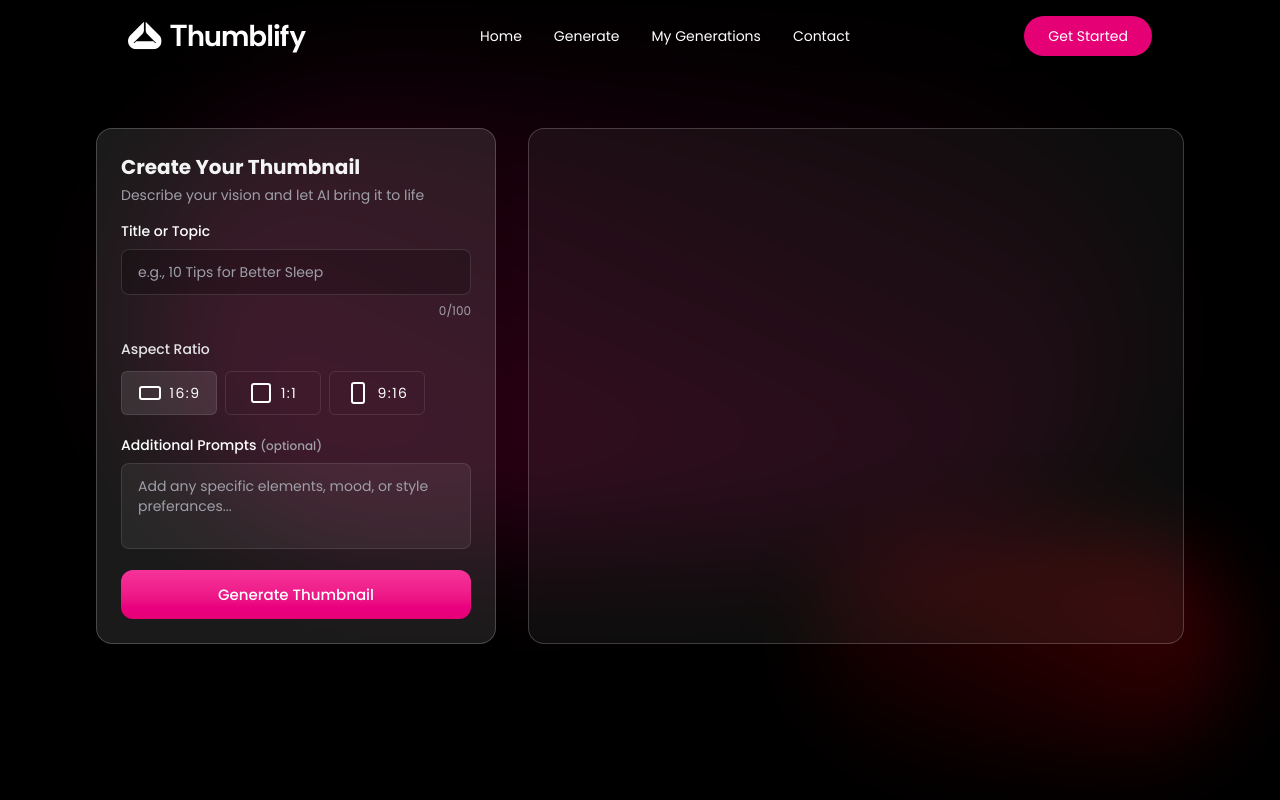
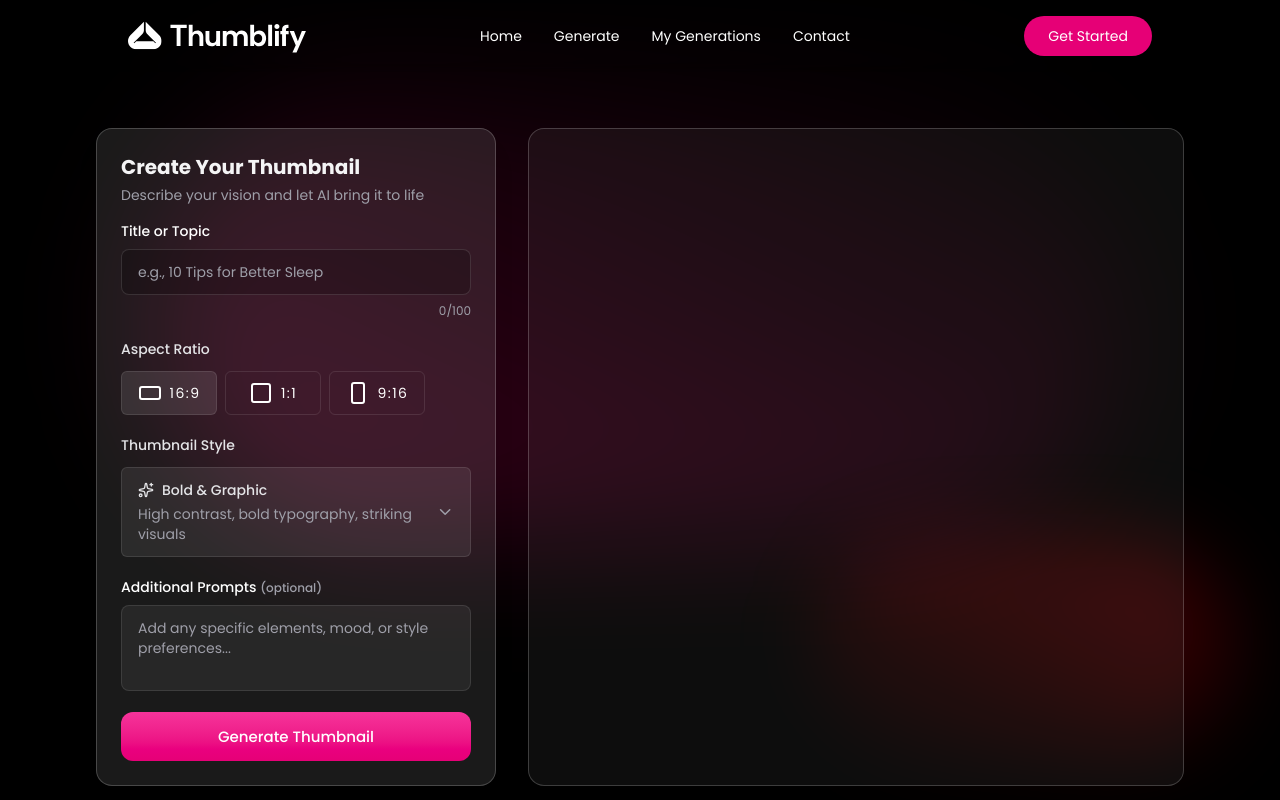
Before and after one commit to ishapanchal07/Thumbnail-Generator, a React (Vite) app in the folder client/: page /generate in a window 1280 px wide. Shown: the top 800 px of the page. Built offline with nearby package versions, Linux system fonts and the light colour scheme.

Commit message:
schemeselector added

```diff
--- /dev/null
+++ b/client/src/components/ColorSchemeSelector.tsx
@@ -0,0 +1,22 @@
+import { colorSchemes } from "../assets/assets";
+
+const ColorSchemeSelector = ({value, onChange} : {value: string; onChange: (color: string)=>void}) => {
+    return (
+        <div className="space-y-3">
+            <label className="block text-sm font-medium text-zinc-200">Color Scheme</label>
+            <div className="grid grid-cols-6 gap-3">{colorSchemes.map((scheme)=>(
+                <button key={scheme.id}
+                onClick={()=>onChange(scheme.id)}
+                className={`relative rounded;lg transition-all $ {valur === scheme.id && 'ring-2 ring-pink-500'}`}
+                title={scheme.name}>
+                    <div className="flex h-10 rounded-lg overflow-hidden">{scheme.colors.map(()=> (
+                        <div key={i} className="flex-1" style={{backgroundColor: color}} />
+                    ))}</div>
+                </button>
+            ))}</div>
+            <p className="text=xs text-zinc-400">Selected: {colorSchemes.find((s)=> s.id === value)?.name}</p>
+        </div>
+    )
+}
+
+export default ColorSchemeSelector
--- a/client/src/components/StyleSelector.tsx
+++ b/client/src/components/StyleSelector.tsx
@@ -1,9 +1,89 @@
-import React from "react";
+import type React from "react";
+import {
+  ChevronDownIcon,
+  CpuIcon,
+  ImageIcon,
+  PenToolIcon,
+  SparklesIcon,
+  SquareIcon,
+} from "lucide-react";
+import { thumbnailStyles, type ThumbnailStyle } from "../assets/assets";
 
-const StyleSelector = () =>{
-    return (
-        <div></div>
-    )
-}
+type StyleSelectorProps = {
+  value: ThumbnailStyle;
+  onChange: (style: ThumbnailStyle) => void;
+  isOpen: boolean;
+  setIsOpen: (open: boolean) => void;
+};
 
-export default StyleSelector
+const StyleSelector = ({
+  value,
+  onChange,
+  isOpen,
+  setIsOpen,
+}: StyleSelectorProps) => {
+  const styleDescriptions: Record<ThumbnailStyle, string> = {
+    "Bold & Graphic": "High contrast, bold typography, striking visuals",
+    Minimalist: "Clean, simple, lots of white space",
+    Photorealistic: "Photo-based, natural looking",
+    Illustrated: "Hand-drawn, artistic, creative",
+    "Tech/Futuristic": "Modern, sleek, tech-inspired",
+  };
+
+  const styleIcons: Record<ThumbnailStyle, React.ReactNode> = {
+    "Bold & Graphic": <SparklesIcon className="h-4 w-4" />,
+    Minimalist: <SquareIcon className="h-4 w-4" />,
+    Photorealistic: <ImageIcon className="h-4 w-4" />,
+    Illustrated: <PenToolIcon className="h-4 w-4" />,
+    "Tech/Futuristic": <CpuIcon className="h-4 w-4" />,
+  };
+
+  return (
+    <div className="relative space-y-3 dark">
+      <label className="block text-sm font-medium text-zinc-200">
+        Thumbnail Style
+      </label>
+
+      <button
+        type="button"
+        onClick={() => setIsOpen(!isOpen)}
+        className="flex w-full items-center justify-between rounded-md border px-4 py-3 text-left transition bg-white/8 border-white/10 text-zinc-200 hover:bg-white/12"
+      >
+        <div className="space-y-1">
+          <div className="flex items-center gap-2 font-medium">
+            {styleIcons[value]}
+            <span>{value}</span>
+          </div>
+          <p className="text-sm text-zinc-400">
+            {styleDescriptions[value]}
+          </p>
+        </div>
+
+        <ChevronDownIcon
+          className={`h-5 w-5 text-zinc-400 transition-transform ${
+            isOpen ? "rotate-180" : ""
+          }`}
+        />
+      </button>
+
+      {isOpen && (
+        <div className="absloute bottom-0 bottom-0 z-50 mt-1 w-full rounded-md border border-white/12 bg-black/20 backdroup-blur-3xl shadow-lg">
+            {thumbnailStyles.map((style)=>(
+            <button key={style}
+            type="button"
+            onClick={()=> {onChange(style); setIsOpen(false);}}
+            className="flex w-full items-start gap-3 px-4 py-3 text-left transition hover:bg-black/30"
+            >
+                <div className="mt-0.5">{styleIcons[style]}</div>
+                <div>
+                    <p className="font-medium">{style}</p>
+                    <p className="text-xs text-zinc-400">{styleDescriptions[style]}</p>
+                </div>
+            </button>
+        ))}</div>
+      )}
+    </div>
+  );
+};
+
+export default StyleSelector;
--- a/client/src/pages/Generate.tsx
+++ b/client/src/pages/Generate.tsx
@@ -1,8 +1,14 @@
 import { useParams } from "react-router-dom";
 import { useState } from "react";
-import { colorSchemes, type AspectRatio, type IThumbnail, type ThumbnailStyle } from "../assets/assets";
+import {
+  colorSchemes,
+  type AspectRatio,
+  type IThumbnail,
+  type ThumbnailStyle,
+} from "../assets/assets";
 import SoftBackdrop from "../components/SoftBackdrop";
 import AspectRatioSelector from "../components/AspectRatioSelector";
+import StyleSelector from "../components/StyleSelector";
 
 const Generate = () => {
   const { id } = useParams<{ id?: string }>();
@@ -10,14 +16,15 @@ const Generate = () => {
   const [title, setTitle] = useState<string>("");
   const [additionalDetails, setAdditionalDetails] = useState<string>("");
   const [thumbnail, setThumbnail] = useState<IThumbnail | null>(null);
-  const [loading, setLoading] = useState(false)
+  const [loading, setLoading] = useState(false);
 
-  const [aspectRatio, setAspectRatio] = useState<AspectRatio>('16:9')
-  const [colorScheme, setColorSchemeId] = useState<string>(colorSchemes[0].id)
-  const [style, setStyle] = useState<ThumbnailStyle>('Blod & Graphic')
+  const [aspectRatio, setAspectRatio] = useState<AspectRatio>("16:9");
+  const [colorScheme, setColorSchemeId] = useState<string>(
+    colorSchemes[0].id
+  );
+  const [style, setStyle] = useState<ThumbnailStyle>("Bold & Graphic");
 
-
-  const [styleDroupdownOpen, setDroupdowanOpen] = useState(false)
+  const [styleDropdownOpen, setStyleDropdownOpen] = useState(false);
 
   return (
     <>
@@ -26,7 +33,6 @@ const Generate = () => {
       <div className="pt-24 min-h-screen">
         <main className="max-w-6xl mx-auto px-4 sm:px-6 lg:px-8 py-8 pb-28 lg:pb-8">
           <div className="grid lg:grid-cols-[400px_1fr] gap-8">
-
             {/* LEFT PANEL */}
             <div className={`space-y-6 ${id ? "pointer-events-none" : ""}`}>
               <div className="p-6 rounded-2xl bg-white/10 border border-white/20 shadow-xl space-y-4">
@@ -38,40 +44,75 @@ const Generate = () => {
                     Describe your vision and let AI bring it to life
                   </p>
                 </div>
+
                 <div className="space-y-5">
                   {/* TITLE INPUT */}
                   <div className="space-y-2">
-                    <label className="block text-sm font-medium">Title or Topic</label>
-                    <input type="text" value={title} onChange={(e)=>setTitle(e.target.value)} maxLength={100} placeholder="e.g., 10 Tips for Better Sleep" className="w-full px-4 py-3 rounded-lg border border-white/12 bg-black/20 text-zinc-100 placeholder:text-zinc-400 focus:outline-none focus:ring-2 focus:ring-pink-500" />
+                    <label className="block text-sm font-medium">
+                      Title or Topic
+                    </label>
+                    <input
+                      type="text"
+                      value={title}
+                      onChange={(e) => setTitle(e.target.value)}
+                      maxLength={100}
+                      placeholder="e.g., 10 Tips for Better Sleep"
+                      className="w-full px-4 py-3 rounded-lg border border-white/12 bg-black/20 text-zinc-100 placeholder:text-zinc-400 focus:outline-none focus:ring-2 focus:ring-pink-500"
+                    />
                     <div className="flex justify-end">
-                      <span className="text-xs text-zinc-400">{title.length}/100</span>
+                      <span className="text-xs text-zinc-400">
+                        {title.length}/100
+                      </span>
                     </div>
                   </div>
-                  {/* AspectRatioSelector */}
-                  <AspectRatioSelector value={aspectRatio} onChange={setAspectRatio}/>
-                  {/* StyleSelector */}
+
+                  {/* Aspect Ratio */}
+                  <AspectRatioSelector
+                    value={aspectRatio}
+                    onChange={setAspectRatio}
+                  />
+
+                  {/* Style Selector */}
+                  <StyleSelector
+                    value={style}
+                    onChange={setStyle}
+                    isOpen={styleDropdownOpen}
+                    setIsOpen={setStyleDropdownOpen}
+                  />
+
                   {/* ColorSchemeSelector */}
 
                   {/* DETAILS */}
                   <div className="space-y-2">
                     <label className="block text-sm font-medium">
-                      Additional Prompts <span className="text-zinc-400 text-xs">(optional)</span>
+                      Additional Prompts{" "}
+                      <span className="text-zinc-400 text-xs">
+                        (optional)
+                      </span>
                     </label>
-                    <textarea value={additionalDetails} onChange={(e)=>setAdditionalDetails(e.target.value)} rows={3} placeholder="Add any specific elements, mood, or style preferances..." className="w-full px-4 py-3 rounded-lg border border-white/10 bg-white/6 text-zinc-100 placeholder:text-zinc-400 focus:outline-none focus:ring-2 focus:ring-pink-500 resize-none" />
+                    <textarea
+                      value={additionalDetails}
+                      onChange={(e) =>
+                        setAdditionalDetails(e.target.value)
+                      }
+                      rows={3}
+                      placeholder="Add any specific elements, mood, or style preferences..."
+                      className="w-full px-4 py-3 rounded-lg border border-white/10 bg-white/6 text-zinc-100 placeholder:text-zinc-400 focus:outline-none focus:ring-2 focus:ring-pink-500 resize-none"
+                    />
                   </div>
                 </div>
+
                 {/* BUTTON */}
                 {!id && (
-                    <button className="text-[15px] w-full py-3.5 rounded-xl font-medium bg-gradient-to-b from-pink-500 to-pink-600 hover:from-pink-600 hover:to-pink-700 transition-colors disabled:cursor-not-allowed">
-                        {loading ? 'Generating...' : 'Generate Thumbnail '}
-                    </button>
+                  <button className="text-[15px] w-full py-3.5 rounded-xl font-medium bg-gradient-to-b from-pink-500 to-pink-600 hover:from-pink-600 hover:to-pink-700 transition-colors disabled:cursor-not-allowed">
+                    {loading ? "Generating..." : "Generate Thumbnail"}
+                  </button>
                 )}
               </div>
             </div>
 
             {/* RIGHT PANEL */}
             <div className="rounded-2xl border border-white/20 bg-white/5"></div>
-
           </div>
         </main>
       </div>
```
